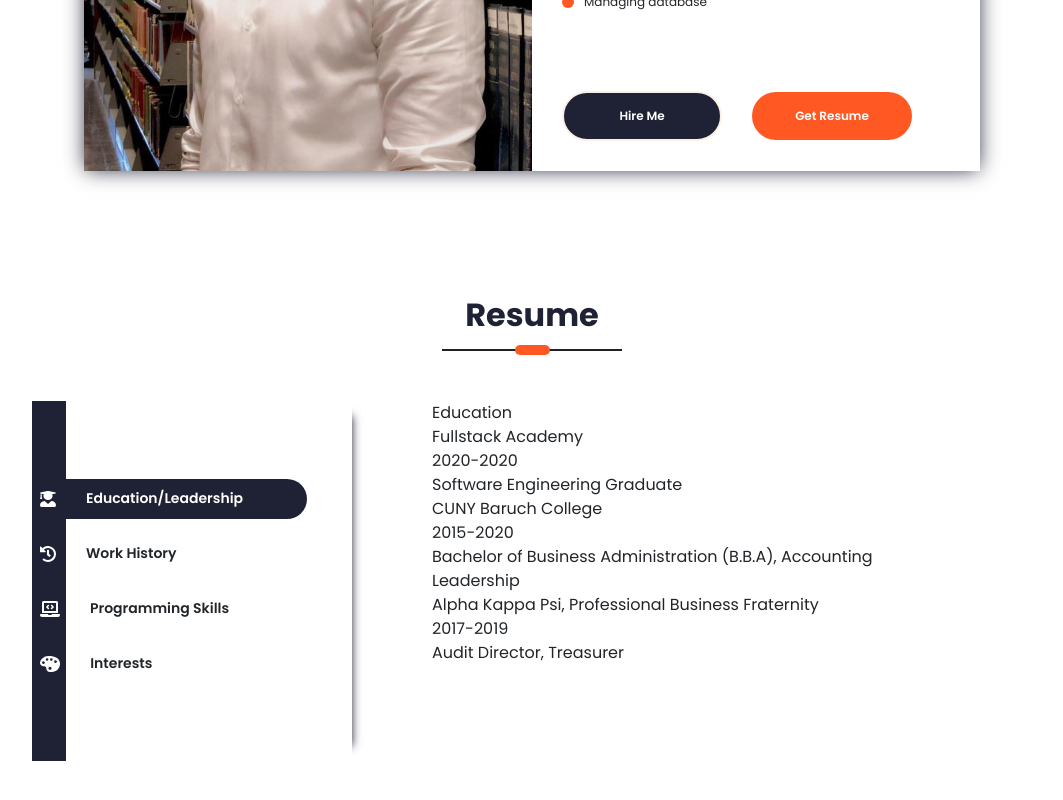
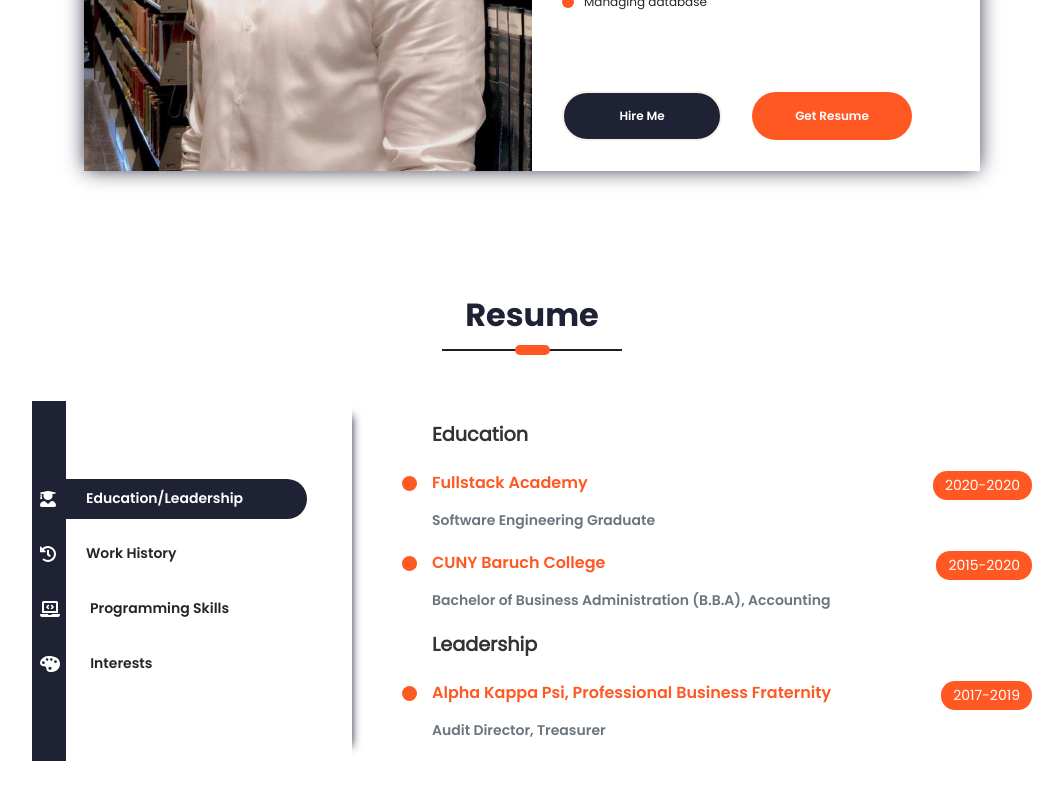
Before and after one commit to Tandid/tandidalam, a React (Create React App) app: page / in a window 1280 px wide. Shown: the part 1212-2012 px from the top of the page, without its empty margins (108-1171 px from the left). Built offline with nearby package versions, Linux system fonts and the light colour scheme; a web font is replaced by a local one.

Commit message:
styling for education section

```diff
--- a/src/PortfolioContainer/Resume/Resume.css
+++ b/src/PortfolioContainer/Resume/Resume.css
@@ -90,3 +90,68 @@
   color: var(--white);
   width: 100%;
 }
+
+.resume-screen-container {
+  display: flex;
+  flex-direction: column;
+  justify-content: space-evenly;
+  height: 360px;
+  width: 100%;
+}
+
+.resume-heading {
+  display: flex;
+  flex-direction: column;
+}
+
+.resume-section {
+  font-size: larger;
+  font-weight: bolder;
+  color: var(--black);
+}
+
+.resume-main-heading {
+  position: relative;
+  display: flex;
+  justify-content: space-between;
+}
+
+.resume-main-heading span {
+  color: var(--dark-orange);
+  font-size: 16px;
+  font-family: "Poppins SemiBold";
+}
+
+.experience-description {
+  max-width: 100%;
+}
+
+.heading-bullet {
+  position: absolute;
+  left: -30px;
+  height: 15px;
+  width: 15px;
+  top: 5px;
+  border-radius: 50%;
+  background-color: #ff5823;
+}
+
+.resume-sub-heading {
+  font-size: 14px;
+  font-family: "Poppins SemiBold";
+  color: var(--gray);
+  margin: 10px 0 0 0;
+}
+
+.resume-heading-description {
+  font-size: 12px;
+  text-align: justify;
+}
+
+.heading-date {
+  background-color: #ff5823;
+  padding: 4px 12px;
+  font-size: 14px;
+  border-radius: 14px;
+  color: var(--white);
+}
--- a/src/PortfolioContainer/Resume/Resume.js
+++ b/src/PortfolioContainer/Resume/Resume.js
@@ -51,8 +51,9 @@ const Resume = (props) => {
   const programmingSkillsDetails = [];
 
   const resumeDetails = [
+    /* EDUCATION/LEADERSHIP */
     <div className="resume-screen-container" key="education">
-      <div> Education </div>
+      <div className="resume-section"> Education </div>
       <ResumeHeading
         heading={"Fullstack Academy"}
         subHeading={"Software Engineering Graduate"}
@@ -67,7 +68,7 @@ const Resume = (props) => {
         toDate={"2020"}
       />
 
-      <div> Leadership </div>
+      <div className="resume-section"> Leadership </div>
       <ResumeHeading
         heading={"Alpha Kappa Psi, Professional Business Fraternity"}
         subHeading={"Audit Director, Treasurer"}
```
